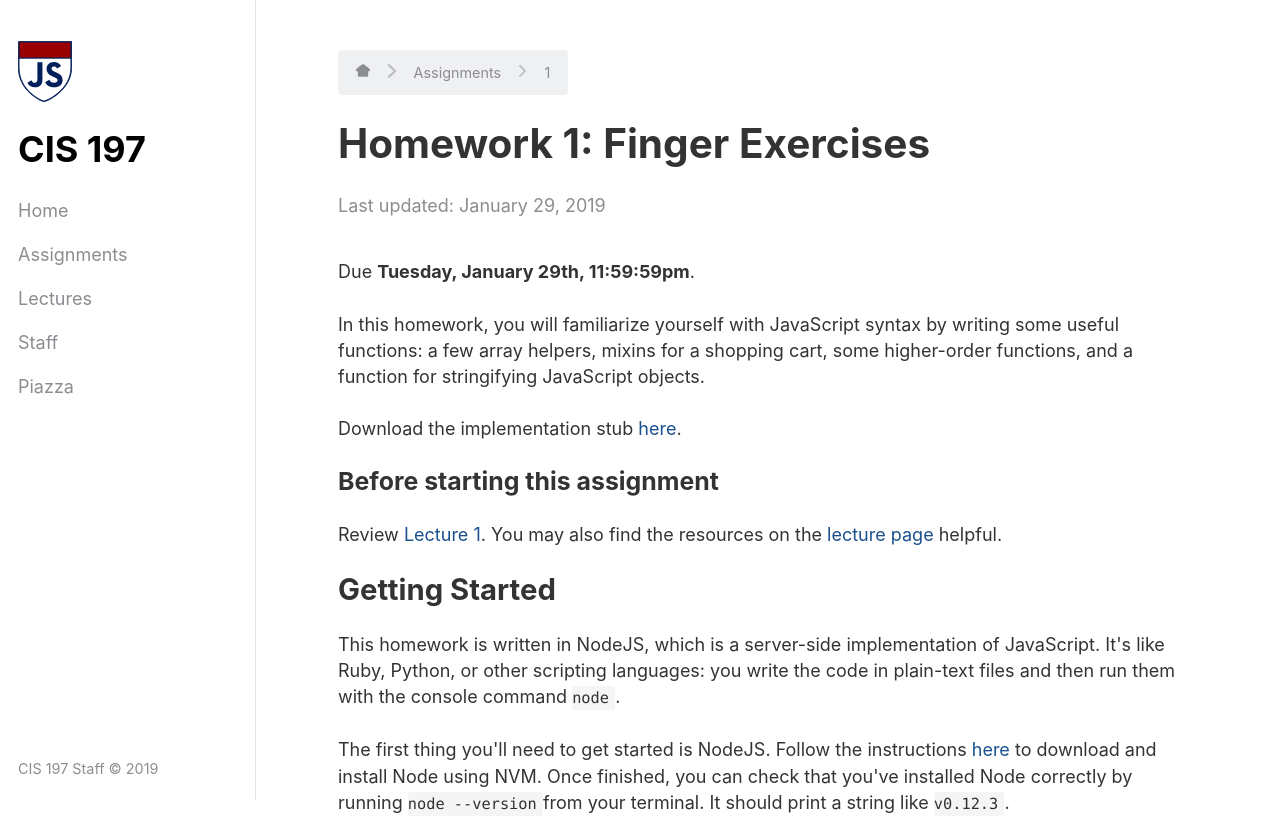
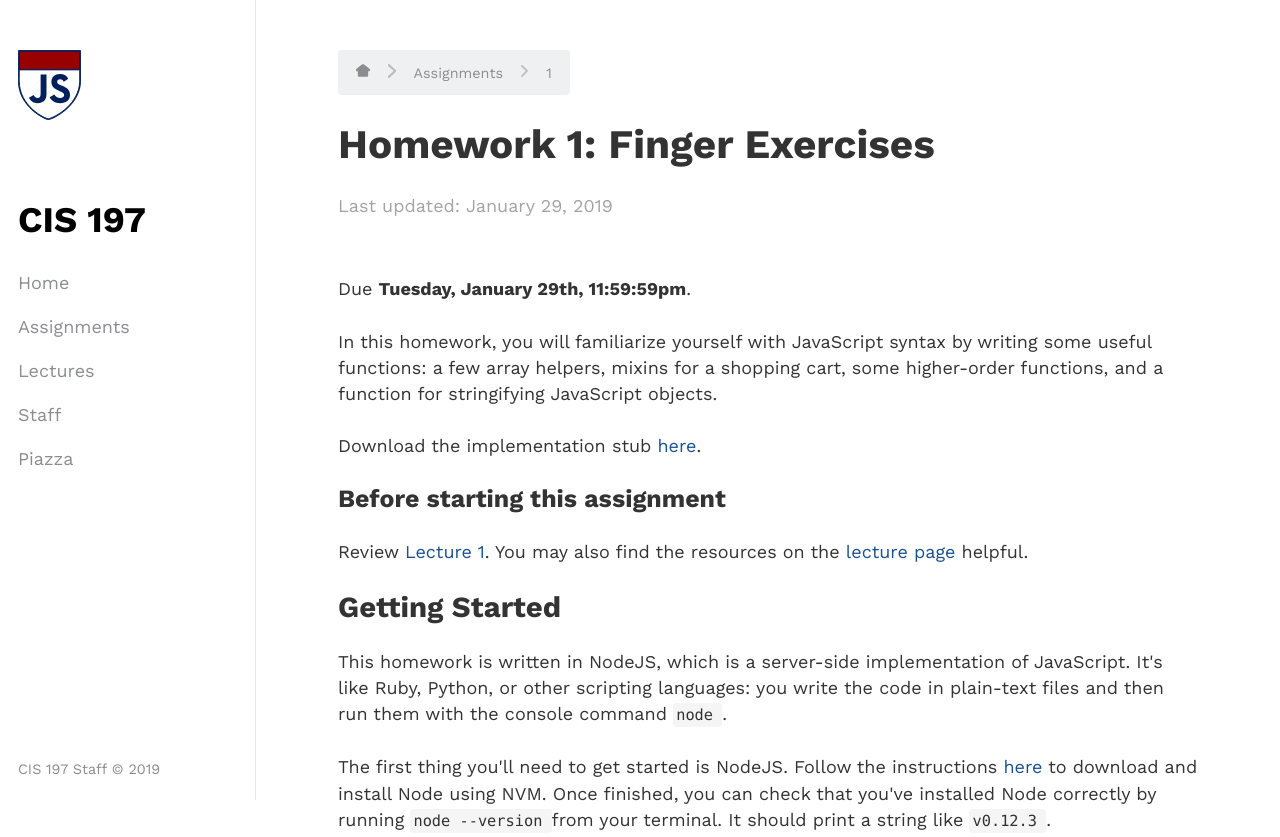
Before and after one commit to jesielviana/programacao, a Gatsby site: page /assignments/1 in a window 1280 px wide. Shown: the top 837 px of the page. Built offline with nearby package versions, Linux system fonts and the light colour scheme; Gatsby itself is replaced by a stand-in of ours; some packages are replaced by stand-ins of ours.

Commit message:
spacing updates

```diff
--- a/src/components/Header/Links.js
+++ b/src/components/Header/Links.js
@@ -27,6 +27,11 @@ const styles = `
   :focus,
   :hover {
     color: ${DARK_GRAY};
+
+    ::after {
+      content: "→";
+      float: right;
+    }
   }
 `
 
--- a/src/components/Header/Logo.js
+++ b/src/components/Header/Logo.js
@@ -4,10 +4,9 @@ import s from 'styled-components'
 import logo from '../../images/logo.svg'
 
 const Wrapper = s.img`
-  width: 3rem;
+  width: 3.5rem;
   height: auto;
-  margin-top: calc(1rem + 2.5%);
-  margin-bottom: 1.5rem;
+  margin-bottom: 10vh;
 `
 
 export default () => (
--- a/src/components/Header/index.js
+++ b/src/components/Header/index.js
@@ -11,7 +11,7 @@ import Footer from './Footer'
 const Nav = s.nav`
   position: fixed;
   width: 20%;
-  padding: 1rem;
+  padding: calc(1rem + 2.5%) 1rem;
   border-right: 1px solid ${BORDER};
   min-height: 100vh;
   overflow-y: auto;
--- a/src/templates/Markdown.js
+++ b/src/templates/Markdown.js
@@ -7,7 +7,8 @@ import { GRAY } from '../constants/colors'
 
 const Timestamp = s.p`
   color: ${GRAY};
-  margin-bottom: 2.25rem;
+  opacity: 0.8;
+  margin-bottom: calc(2rem + 2.5%);
 `
 
 export default function Template ({
--- a/src/templates/layout.css
+++ b/src/templates/layout.css
@@ -1,11 +1,12 @@
+@import url('https://fonts.googleapis.com/css?family=Work+Sans:400,700');
 html {
-  font-family: -apple-system, BlinkMacSystemFont, Segoe UI, Roboto, Oxygen,
+  font-family: 'Work Sans', -apple-system, BlinkMacSystemFont, Segoe UI, Roboto, Oxygen,
     Ubuntu, Cantarell, Fira Sans, Droid Sans, Helvetica Neue, sans-serif;
   -ms-text-size-adjust: 100%;
   -webkit-text-size-adjust: 100%;
 }
 body {
-  font-family: -apple-system, BlinkMacSystemFont, Segoe UI, Roboto, Oxygen,
+  font-family: 'Work Sans', -apple-system, BlinkMacSystemFont, Segoe UI, Roboto, Oxygen,
     Ubuntu, Cantarell, Fira Sans, Droid Sans, Helvetica Neue, sans-serif;
   margin: 0;
 }
@@ -595,9 +596,7 @@ code {
   border-radius: 3px;
   font-family: 'SFMono-Regular', Consolas, 'Roboto Mono', 'Droid Sans Mono',
     'Liberation Mono', Menlo, Courier, monospace;
-  padding: 0;
-  padding-top: 0.2em;
-  padding-bottom: 0.2em;
+  padding: 0.2em;
 }
 pre code {
   background: none;
```
Also changed, not shown: src/markdown/home.md (+4 -0 lines).
